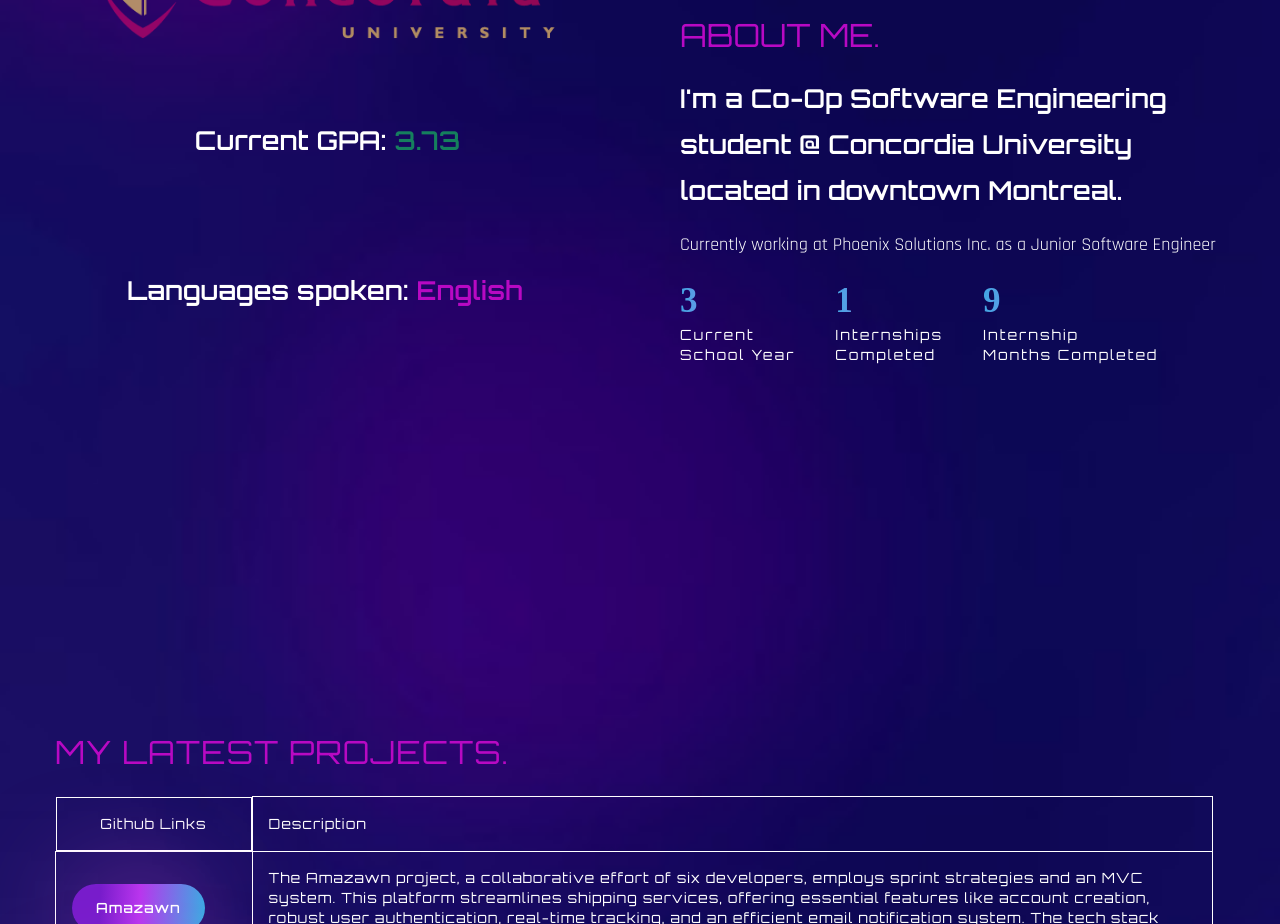
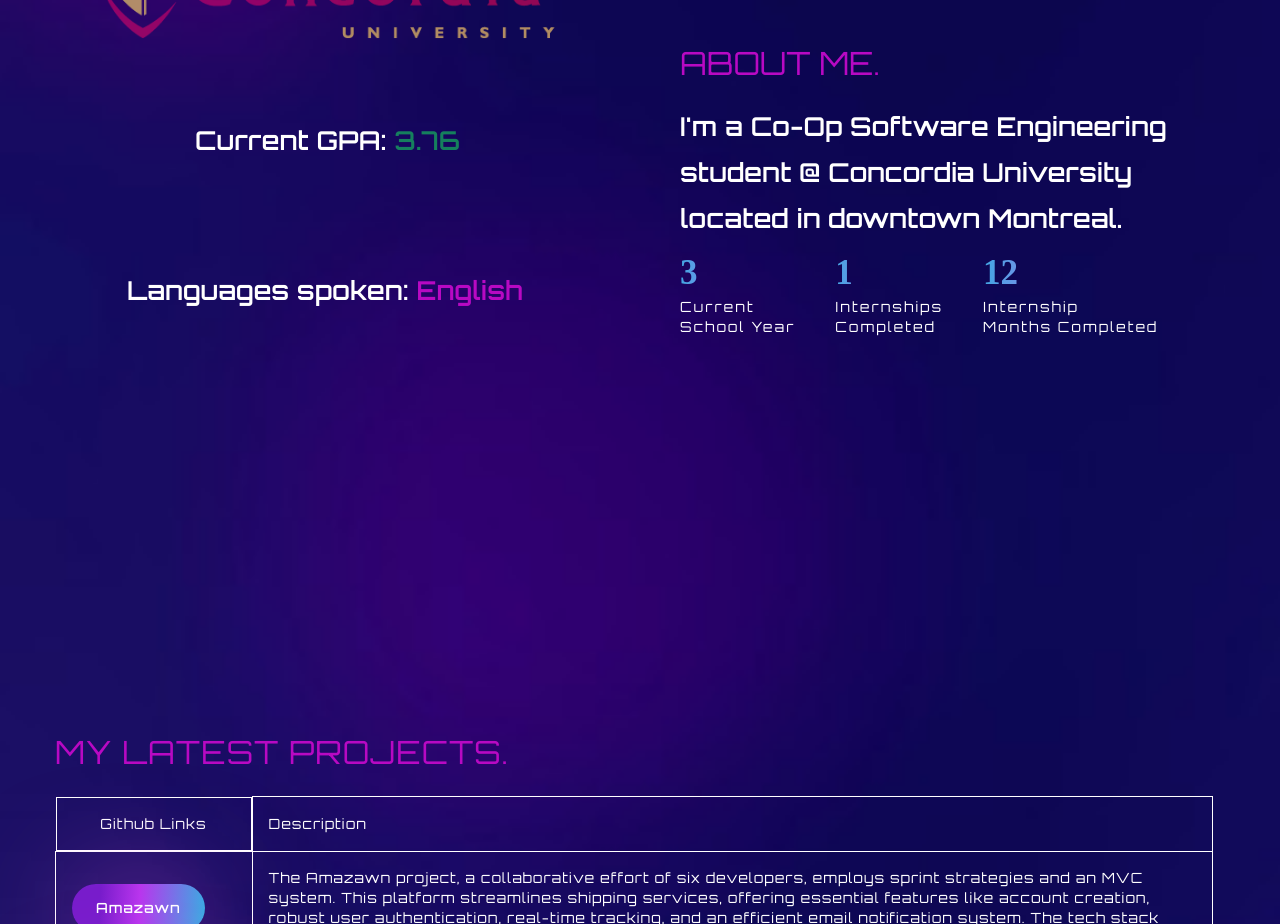
Before and after one commit to mattflahertyy/Portfolio-Website, a React (Create React App) app: page / in a window 1280 px wide. Shown: the part 940-1864 px from the top of the page. Built offline with nearby package versions, Linux system fonts and the light colour scheme; the HTML template or start-up script is replaced by a standard one; a web font is replaced by a local one.

Commit message:
updated About page

```diff
--- a/src/components/About.js
+++ b/src/components/About.js
@@ -39,7 +39,7 @@ const About = () => {
                 <a href='https://github.com/mattflahertyy'>
                   <img src={Concordia} width={1000} height={300}></img>
                 </a>
-                <h3 className='h3 max-w-[455px] mb-16'>Current GPA: <span style={{ color: 'green' }}>3.73</span>
+                <h3 className='h3 max-w-[455px] mb-16'>Current GPA: <span style={{ color: 'green' }}>3.76</span>
                 </h3>
                 <h3 className='h3 max-w-[455px] mb-16'>Languages spoken: <TypeAnimation
                     sequence={[
@@ -63,9 +63,9 @@ const About = () => {
 
               <h2 className='h2 text-accent'>About me.</h2>
               <h3 className='h3 mb-4'>I'm a Co-Op Software Engineering student @ Concordia University located in downtown Montreal.</h3>
-              <p className='mb-6'>
-                Currently working at Phoenix Solutions Inc. as a Junior Software Engineer
-              </p>
+              {/*<p className='mb-6'>*/}
+              {/*  Currently working at Phoenix Solutions Inc. as a Junior Software Engineer*/}
+              {/*</p>*/}
               {/* stats */}
               <div className='flex gap-x-6 lg:gap-x-10 mb-12'>
                 <div>
@@ -86,7 +86,7 @@ const About = () => {
                 </div>
                 <div>
                   <div className='text-[35px] font-tertiary text-gradient mb-2'>
-                    {inView ? <CountUp start={0} end={9} duration={3}/> : null}
+                    {inView ? <CountUp start={0} end={12} duration={3}/> : null}
                   </div>
                   <div className='font-primary text-sm tracking-[2px]'>
                     Internship <br/> Months Completed
```
